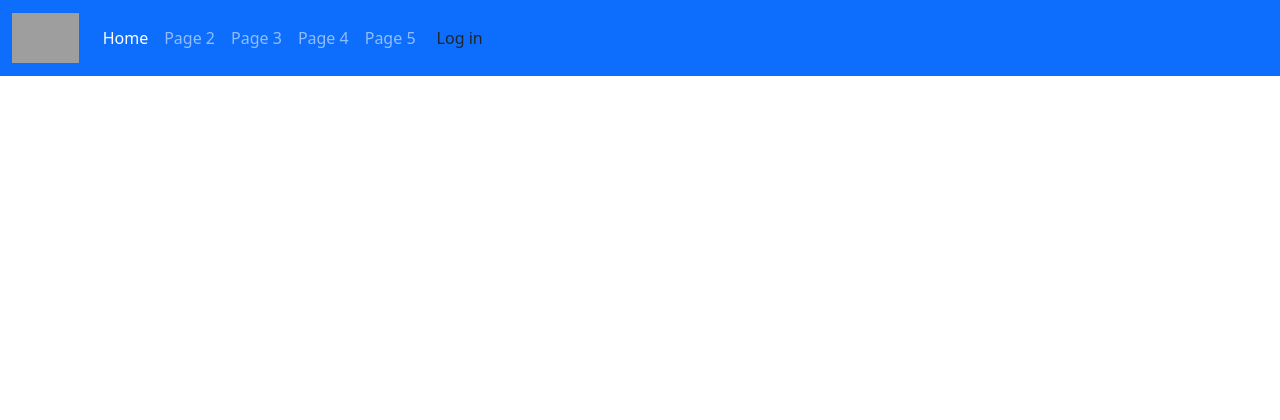
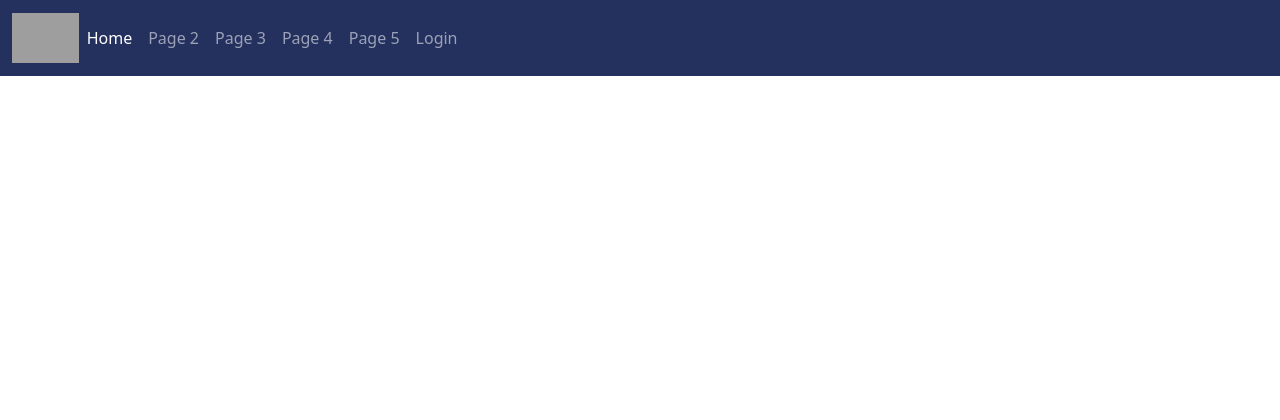
Before and after one commit to VietNggRMIT/VietNggRMIT.github.io, a PHP site: page / in a window 1280 px wide. Shown: the top 420 px of the page. Run offline with PHP 8.4, Linux system fonts and the light colour scheme; grey boxes are pictures that could not be loaded.

Commit message:
update header navbar styling

```diff
--- a/css/styles.css
+++ b/css/styles.css
@@ -13,6 +13,13 @@ body::after {
   content: "";
   display: block;
   height: 50px;
+}
+
+header nav {
+  background-color: #24305E;
+}
+header nav ul.navbar-nav {
+  text-align: center;
 }
 
 footer {
--- a/css/styles.scss
+++ b/css/styles.scss
@@ -15,6 +15,19 @@ body::after {
     content: '';
     display: block;
     height: 50px;
+}
+
+// Header styling
+header {
+    nav {
+        background-color: #24305E;
+
+        ul {
+            &.navbar-nav {
+                text-align: center;
+            }
+        }
+    }
 }
 
 // Footer styling
--- a/index.html
+++ b/index.html
@@ -9,9 +9,9 @@
     </head>
     <body>
         <header>
-            <nav class="navbar navbar-expand-md navbar-dark bg-primary">
+            <nav class="navbar navbar-expand-md navbar-dark">
                 <div class="container-fluid">
-                    <a class="navbar-brand ms-auto" href="index.html">
+                    <a class="navbar-brand me-auto" href="index.html">
                         <img class="brand-logo" src="https://logopond.com/logos/8eaaac3a2fe79ea70f852b5c332c7efb.png" alt="brand-logo" height="50px">
                     </a>
                     <button class="navbar-toggler ms-auto" type="button" data-bs-toggle="collapse" data-bs-target="#collapseNavbar">
@@ -34,8 +34,10 @@
                             <li class="nav-item">
                                 <a class="nav-link" href="#">Page 5</a>
                             </li>
+                            <li class="nav-item">
+                                <a class="nav-link" href="#">Login</a>
+                            </li>
                         </ul>
-                        <button class="btn">Log in</button>
                     </div>
                 </div>
             </nav>
```
Also changed, not shown: 1 other file.
